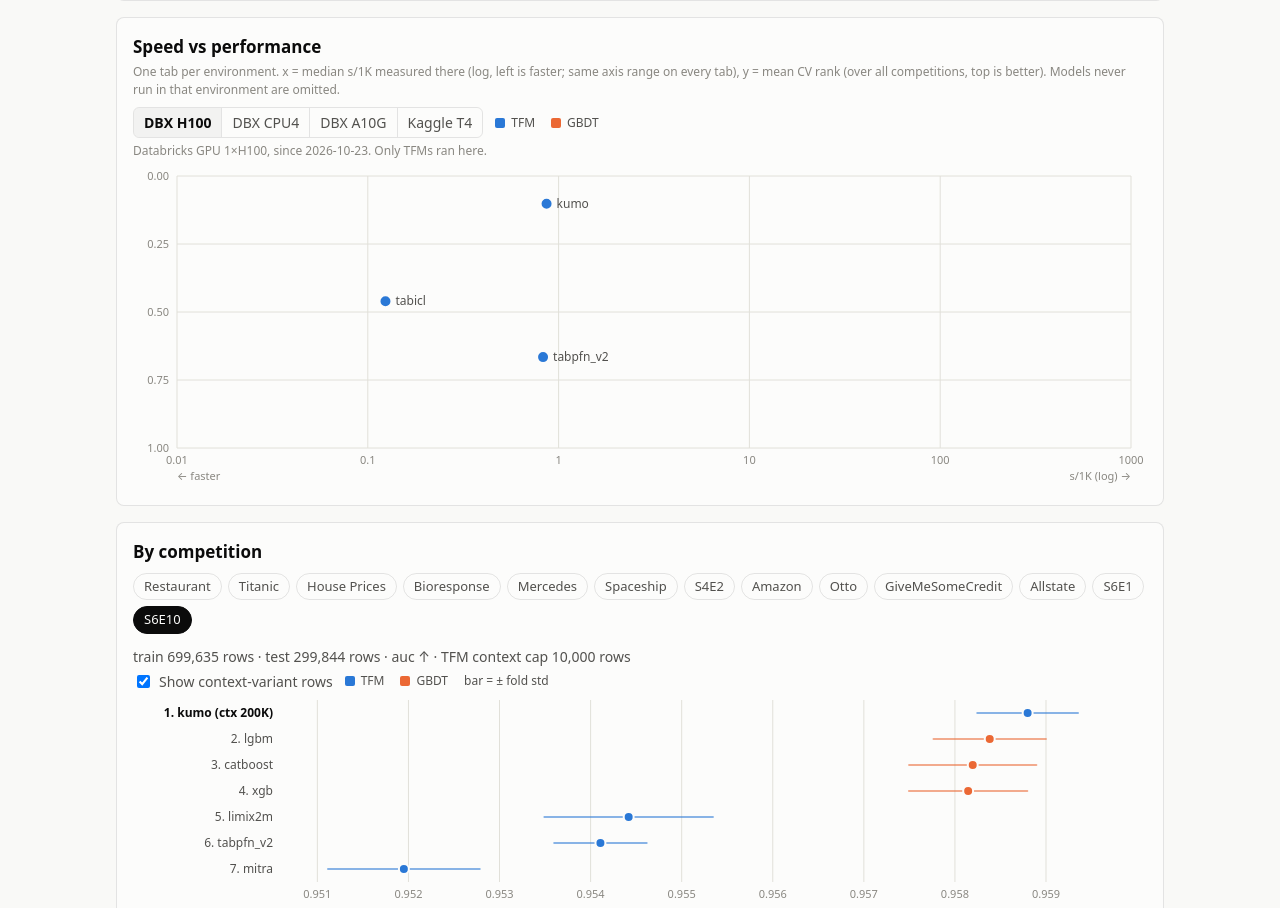
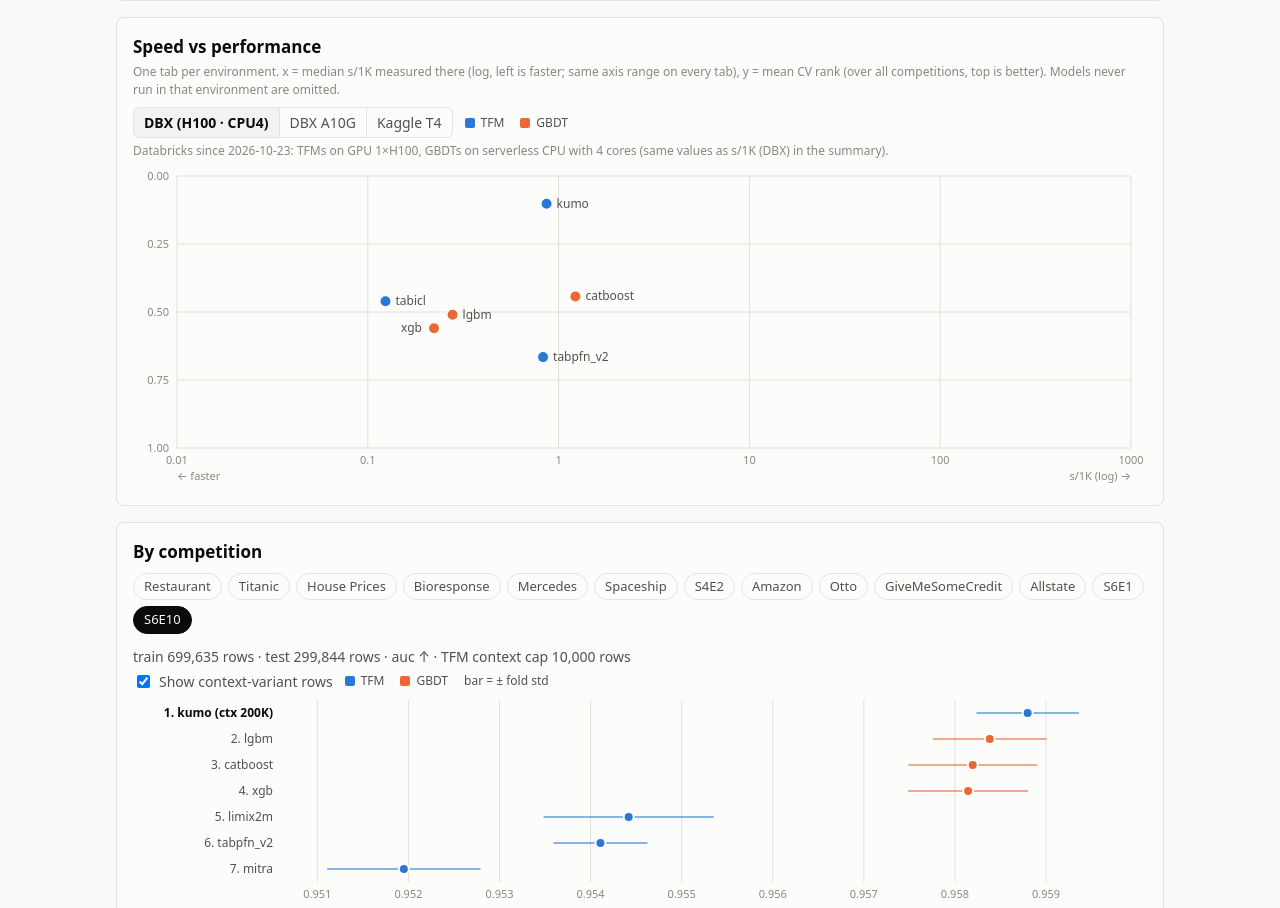
Before and after one commit to Aiden-Jeon/kaggle-master, a plain HTML site: page docs/leaderboard.html in a window 1280 px wide. Shown: the part 1229-2137 px from the top of the page. Drawn offline with Linux system fonts and the light colour scheme.

Commit message:
리더보드 HTML: 속도 탭에서 DBX H100 과 DBX CPU4 를 한 탭으로 (DBX · A10G · Kaggle T4 세 탭)
Co-authored-by: Isaac <no-reply@databricks.com>

```diff
--- a/docs/leaderboard.html
+++ b/docs/leaderboard.html
@@ -197,8 +197,7 @@ const I18N = {
     low: "하위", high: "상위", notRun: "· = 미실행",
     speed: "속도 vs 성능",
     speedHelp: "환경별 탭. 가로 = 그 환경에서 잰 s/1K 중앙값 (로그, 왼쪽이 빠름. 축 범위는 탭끼리 같음), 세로 = 평균 CV 순위 (전체 대회 기준, 위가 좋음). 그 환경에서 돌린 적 없는 모델은 빠짐.",
-    envNote: { "DBX H100": "2026-10-23 이후 Databricks GPU 1×H100. TFM 만 여기서 돌림.",
-               "DBX CPU4": "2026-10-23 이후 Databricks serverless CPU 4코어. GBDT 만 여기서 돌림.",
+    envNote: { "DBX": "2026-10-23 이후 Databricks. TFM 은 GPU 1×H100, GBDT 는 serverless CPU 4코어 (종합 표의 s/1K (DBX) 와 같은 값).",
                "DBX A10G": "2026-10-22 Databricks GPU A10G. GBDT 도 같은 GPU 노드에서 돌림.",
                "Kaggle T4": "Kaggle Notebook (GPU T4). GBDT 도 같은 노트북에서 돌림." },
     envRuns: "이 환경 실행 수", noRuns: "이 환경에서 돌린 모델 없음", detail: "대회별", variants: "컨텍스트 변형 행도 보기", whisker: "가로 막대 = ± fold std",
@@ -231,8 +230,7 @@ const I18N = {
     low: "Worse", high: "Better", notRun: "· = not run",
     speed: "Speed vs performance",
     speedHelp: "One tab per environment. x = median s/1K measured there (log, left is faster; same axis range on every tab), y = mean CV rank (over all competitions, top is better). Models never run in that environment are omitted.",
-    envNote: { "DBX H100": "Databricks GPU 1×H100, since 2026-10-23. Only TFMs ran here.",
-               "DBX CPU4": "Databricks serverless CPU, 4 cores, since 2026-10-23. Only GBDTs ran here.",
+    envNote: { "DBX": "Databricks since 2026-10-23: TFMs on GPU 1×H100, GBDTs on serverless CPU with 4 cores (same values as s/1K (DBX) in the summary).",
                "DBX A10G": "Databricks GPU A10G, 2026-10-22. GBDTs ran on the same GPU node.",
                "Kaggle T4": "Kaggle Notebook (GPU T4). GBDTs ran in the same notebook." },
     envRuns: "Runs in this env", noRuns: "No models ran in this environment", detail: "By competition", variants: "Show context-variant rows", whisker: "bar = ± fold std",
@@ -400,12 +398,16 @@ function renderHeat() {
 
 // ---- 산점도: 속도 vs 성능 (환경별 탭) ----
 // 종합과 같이 모델마다 대회별 최고 설정 행만 보고, 환경마다 s/1K 중앙값. 로그 축이라 0 이하는 뺌
-const ENV_ORDER = ["DBX H100", "DBX CPU4", "DBX A10G", "Kaggle T4"];
-const BEST = RUNS.filter(r => r.base_rank != null && r.s_per_1k > 0);
-const ENVS = [...new Set(BEST.map(r => r.env))].sort((a, b) => (ENV_ORDER.indexOf(a) + 1 || 99) - (ENV_ORDER.indexOf(b) + 1 || 99));
+// DBX H100 (TFM) 과 DBX CPU4 (GBDT) 는 한 탭: 같은 시기 Databricks 실행이고 모델마다 둘 중 하나에서만 돌림
+const ENV_TAB = { "DBX H100": "DBX", "DBX CPU4": "DBX" };
+const ENV_LABEL = { DBX: "DBX (H100 · CPU4)" };
+const ENV_ORDER = ["DBX", "DBX A10G", "Kaggle T4"];
+const BEST = RUNS.filter(r => r.base_rank != null && r.s_per_1k > 0).map(r => ({ ...r, tab: ENV_TAB[r.env] || r.env }));
+const tabName = e => ENV_LABEL[e] || envName(e);
+const ENVS = [...new Set(BEST.map(r => r.tab))].sort((a, b) => (ENV_ORDER.indexOf(a) + 1 || 99) - (ENV_ORDER.indexOf(b) + 1 || 99));
 const median = a => { const s = [...a].sort((x, y) => x - y), k = s.length >> 1; return s.length % 2 ? s[k] : (s[k - 1] + s[k]) / 2; };
 const SPEED = Object.fromEntries(ENVS.map(e => [e, Object.fromEntries(SUMMARY.flatMap(s => {
-  const v = BEST.filter(r => r.env === e && r.base === s.model).map(r => r.s_per_1k);
+  const v = BEST.filter(r => r.tab === e && r.base === s.model).map(r => r.s_per_1k);
   return v.length ? [[s.model, { s1k: median(v), n: v.length }]] : [];
 }))]));
 const SPEED_LOG = Object.values(SPEED).flatMap(o => Object.values(o).map(x => Math.log10(x.s1k)));
@@ -451,7 +453,7 @@ function renderScatter() {
     t.setAttribute("x", best.x); t.setAttribute("y", best.y + 11);
     placed.push(best);
     const hit = el("svg:circle", { class: "hit", cx, cy, r: 14, tabindex: 0 }, g);
-    hover(hit, e => showTip(e, p.model, [[`s/1K (${envName(state.speed)})`, fix2(sp[p.model].s1k)], [T().envRuns, String(sp[p.model].n)],
+    hover(hit, e => showTip(e, p.model, [[`s/1K (${tabName(state.speed)})`, fix2(sp[p.model].s1k)], [T().envRuns, String(sp[p.model].n)],
                                         [C.pct, fix2(p.pct)], [C.n, String(p.n)], [C.wins, String(p.wins)], [T().bestLb, pct(p.lb)]]));
     hit.addEventListener("click", () => setFocus(state.focus === p.model ? null : p.model));
   }
@@ -561,7 +563,7 @@ function renderText() {
     for (const s of li.querySelectorAll(".caps")) s.textContent = capText;
   }
   for (const b of $("lang").children) b.setAttribute("aria-pressed", b.dataset.v === state.lang);
-  for (const b of $("speedEnv").children) b.textContent = envName(b.dataset.v);
+  for (const b of $("speedEnv").children) b.textContent = tabName(b.dataset.v);
 }
 
 // ---- 컨트롤 ----
@@ -574,7 +576,7 @@ function seg(id, onPick) {
   });
 }
 seg("family", v => { state.family = v; renderAll(); });
-for (const e of ENVS) el("button", { "data-v": e, "aria-pressed": false }, $("speedEnv"), envName(e));
+for (const e of ENVS) el("button", { "data-v": e, "aria-pressed": false }, $("speedEnv"), tabName(e));
 state.speed = ENVS[0];
 $("speedEnv").firstChild?.setAttribute("aria-pressed", true);
 seg("speedEnv", v => { state.speed = v; renderScatter(); });
```
Also changed, not shown: km/leaderboard/board.html (+13 -11 lines).
